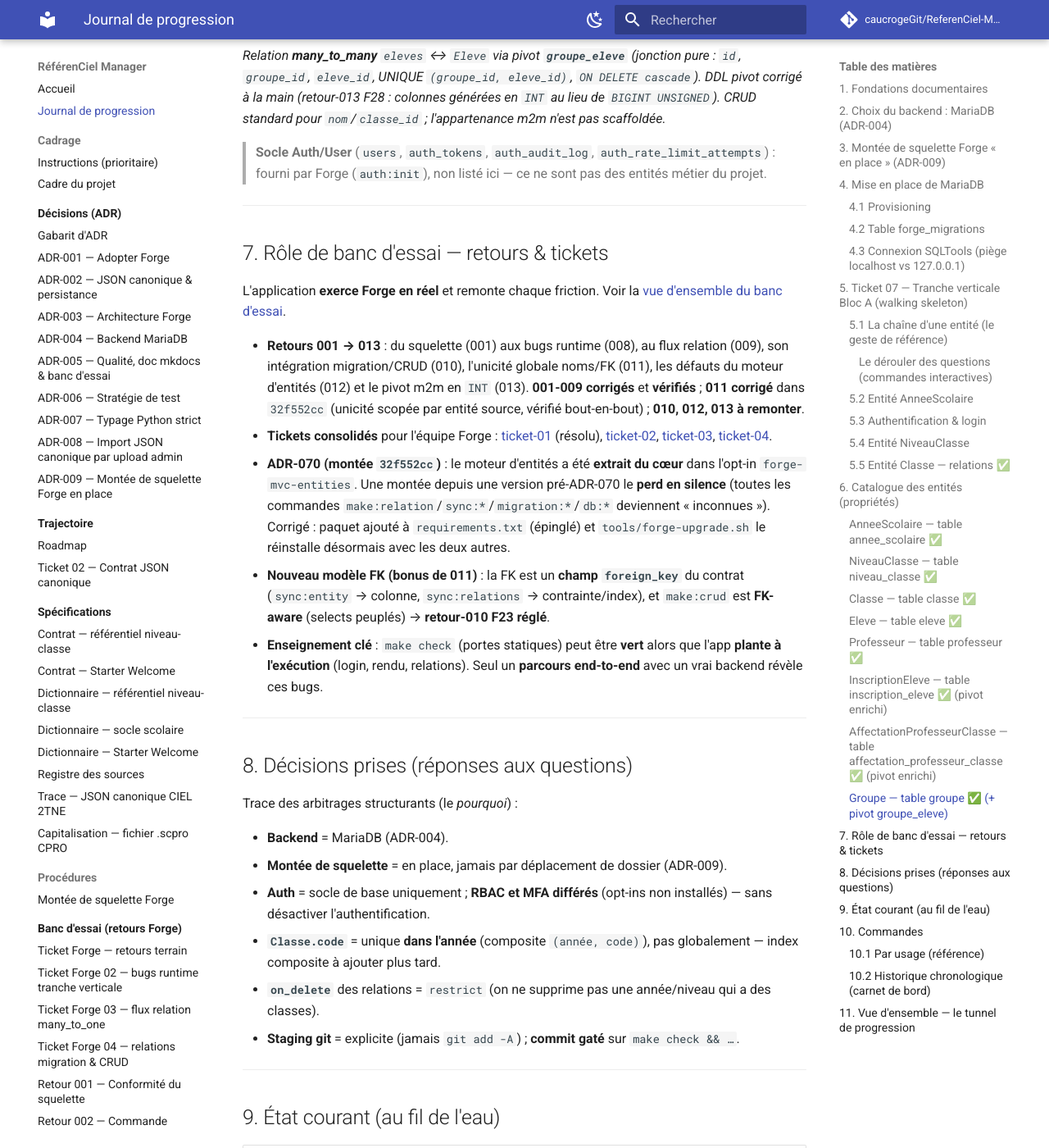
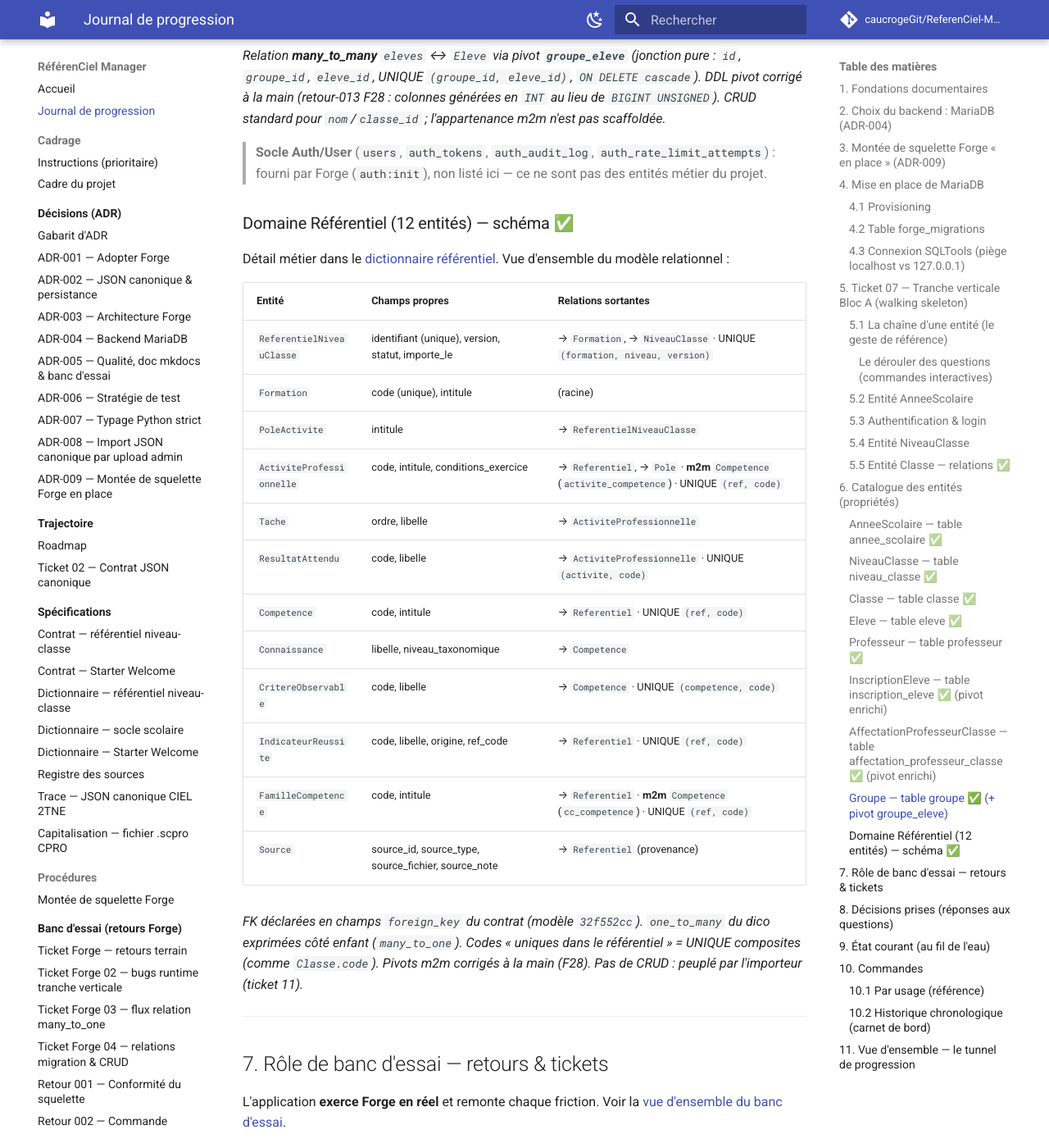
Before and after one commit to caucrogeGit/ReferenCiel-Manager, an MkDocs documentation site: the page built from docs/journal-de-progression.md, in a window 1280 px wide and 1400 px high, scrolled down 9529 px. Shown: the whole window at 82% size. Built offline with MkDocs 1.6.1 and Material for MkDocs 9.7.7, drawn with Linux system fonts in a browser that asks for light colours; comment, search, counter and statistics services are not loaded; some of the changed text lies outside the part shown.

Commit message:
docs(journal): phase ⑤ Référentiel — schéma (09-10) fait, catalogue + tunnel à jour
Domaine référentiel (12 entités) ajouté au catalogue §6 (résumé du modèle relationnel),
§9 état (20 entités, schéma en base), §10.2 historique (⑭), tunnel §11 (phase ⑤ en
cours : schéma ✅, importeur ticket 11 restant).

Co-Authored-By: Claude Opus 4.8 (1M context) <noreply@anthropic.com>

````diff
--- a/docs/journal-de-progression.md
+++ b/docs/journal-de-progression.md
@@ -390,6 +390,31 @@ scaffoldée.*
 > `auth_rate_limit_attempts`) : fourni par Forge (`auth:init`), non listé ici — ce
 > ne sont pas des entités métier du projet.
 
+### Domaine Référentiel (12 entités) — schéma ✅
+
+Détail métier dans le [dictionnaire référentiel](specs/data-dictionary/dictionnaire-referentiel-niveau-classe.md).
+Vue d'ensemble du modèle relationnel :
+
+| Entité | Champs propres | Relations sortantes |
+|---|---|---|
+| `ReferentielNiveauClasse` | identifiant (unique), version, statut, importe_le | → `Formation`, → `NiveauClasse` · UNIQUE `(formation, niveau, version)` |
+| `Formation` | code (unique), intitule | (racine) |
+| `PoleActivite` | intitule | → `ReferentielNiveauClasse` |
+| `ActiviteProfessionnelle` | code, intitule, conditions_exercice | → `Referentiel`, → `Pole` · **m2m** `Competence` (`activite_competence`) · UNIQUE `(ref, code)` |
+| `Tache` | ordre, libelle | → `ActiviteProfessionnelle` |
+| `ResultatAttendu` | code, libelle | → `ActiviteProfessionnelle` · UNIQUE `(activite, code)` |
+| `Competence` | code, intitule | → `Referentiel` · UNIQUE `(ref, code)` |
+| `Connaissance` | libelle, niveau_taxonomique | → `Competence` |
+| `CritereObservable` | code, libelle | → `Competence` · UNIQUE `(competence, code)` |
+| `IndicateurReussite` | code, libelle, origine, ref_code | → `Referentiel` · UNIQUE `(ref, code)` |
+| `FamilleCompetence` | code, intitule | → `Referentiel` · **m2m** `Competence` (`cc_competence`) · UNIQUE `(ref, code)` |
+| `Source` | source_id, source_type, source_fichier, source_note | → `Referentiel` (provenance) |
+
+*FK déclarées en champs `foreign_key` du contrat (modèle `32f552cc`). `one_to_many` du dico
+exprimées côté enfant (`many_to_one`). Codes « uniques dans le référentiel » = UNIQUE
+composites (comme `Classe.code`). Pivots m2m corrigés à la main (F28). Pas de CRUD :
+peuplé par l'importeur (ticket 11).*
+
 ---
 
 ## 7. Rôle de banc d'essai — retours & tickets
@@ -445,16 +470,16 @@ Trace des arbitrages structurants (le *pourquoi*) :
 | `forge-mvc` | `32f552cc` (correctifs retours 001-011) + opt-in **`forge-mvc-entities`** `32f552cc` (moteur de données, ADR-070) |
 | Tables en base | `annee_scolaire`, `niveau_classe`, `classe` (+2 FK), `eleve`, `professeur`, `inscription_eleve` (+3 FK, UNIQUE), `affectation_professeur_classe` (+3 FK, UNIQUE), `groupe` (+1 FK), `groupe_eleve` (pivot m2m), `users`, `auth_*`, `forge_migrations` |
 | **Bloc A — terminé ✅ (8/8)** | `AnneeScolaire`, `NiveauClasse`, `Classe`, `Eleve`, `Professeur`, `InscriptionEleve`, `AffectationProfesseurClasse`, `Groupe` |
-| Relations | 3 `many_to_one` simples (Classe) + 2 pivots enrichis (Inscription, Affectation) + 1 `many_to_many` (Groupe↔Eleve, pivot `groupe_eleve`) |
+| **⑤ Référentiel — schéma ✅ (tickets 09-10)** | 12 entités (`Formation`, `ReferentielNiveauClasse`, `PoleActivite`, `ActiviteProfessionnelle`, `Tache`, `ResultatAttendu`, `Competence`, `Connaissance`, `CritereObservable`, `IndicateurReussite`, `FamilleCompetence`, `Source`) + `NiveauClasse` réutilisée. Migration `create_referentiel` (14 tables, 13 FK, 7 UNIQUE composites, 2 pivots m2m) appliquée |
+| Total entités | **20** en base (8 socle + 12 référentiel). `make check` vert |
+| Relations | socle : 3 m2o + 2 pivots enrichis + 1 m2m · référentiel : 13 m2o + 2 m2m (`activite_competence`, `cc_competence`) |
+| ⬜ Référentiel — ticket 11 | **Importeur JSON canonique → base** (upload admin, ADR-008) — **à concevoir** (code applicatif, pas un générateur) |
 | Auth | opérationnelle (login prof, RBAC/MFA différés) |
-| Qualité | `make check` vert (5 portes, 12 tests) |
 
-> Prochaine étape : **Bloc A bouclé (8/8)**. Passer à la phase **⑤ Référentiel**
-> (tickets 09–11, cf. roadmap et tunnel §11). Défauts résiduels remontés à Forge :
-> retour-010 (relations dans `migration:make`, partiel), retour-012 (F26 faux positif
-> `entity:validate`, F27 split SQL apostrophe), retour-013 (F28 pivot m2m en `INT`).
-> Piste UX : gérer l'appartenance `groupe_eleve` (attach/detach) — non scaffoldée (m2m
-> pur, hors `make:pivot-crud` qui exige des attributs de pivot).
+> Prochaine étape : **ticket 11 — importeur** du JSON canonique référentiel vers la base
+> (upload admin, ADR-008 ; validation schéma, insertion ordonnée, résolution des liens
+> m2m, provenance). Décision d'architecture à cadrer avec le porteur. Défauts Forge
+> remontés : retour-010 (F22 partiel), retour-012 (F26/F27), retour-013 (F28).
 
 ---
 
@@ -625,6 +650,21 @@ forge migration:make create_groupe --from-entity Groupe
 forge migration:apply && forge make:crud Groupe
 ```
 
+**⑭ Schéma Référentiel ✅ (phase ⑤, tickets 09-10 — 12 entités d'un coup)**
+
+```bash
+forge make:entity …             # ×12 (Formation, ReferentielNiveauClasse, Pole,
+#                                 Activite, Tache, Resultat, Competence, Connaissance,
+#                                 Critere, Indicateur, FamilleCompetence, Source)
+forge make:relation             # ×15 : 13 many_to_one + 2 many_to_many
+forge sync:entity … ; forge sync:relations
+forge migration:make create_referentiel   # squelette ; corps assemblé (tools scratch) :
+#   12 CREATE TABLE (entités) + FK référentiel (relations.sql) + 7 UNIQUE composites
+#   + 2 pivots m2m corrigés F28 (INT → BIGINT UNSIGNED + ENGINE) ; commentaires ASCII (F27)
+forge migration:apply           # → 14 tables (20 entités au total)
+#   pas de make:crud : le référentiel est peuplé par l'importeur (ticket 11)
+```
+
 ---
 
 ## 11. Vue d'ensemble — le tunnel de progression
@@ -640,7 +680,7 @@ flowchart TD
     B["② Sources et JSON canonique ✅<br/>(tickets 01–04, 02b–04b)"]
     C["③ Dictionnaires de données ✅<br/>(05 socle · 08 référentiel · 13b starter)"]
     D["④ BLOC A · Socle scolaire ✅ — ticket 07<br/>AnneeScolaire · NiveauClasse · Classe · Eleve · Professeur<br/>Inscription · Affectation · Groupe (+ m2m) — 8/8"]
-    E["⑤ Référentiel ◀ ICI ⬜ (09–11)"]
+    E["⑤ Référentiel ◀ ICI — schéma ✅ (09-10)<br/>12 entités + 15 relations en base<br/>⬜ importeur JSON (11)"]
     F["⑥ Scénario ⬜ (12–13)"]
     G["⑦ Starter ⬜ (14)"]
     H["⑧ Parcours ⬜ (15–16)"]
@@ -654,6 +694,6 @@ flowchart TD
     class F,G,H,I todo
 ```
 
-> **Où on en est** : phases ①–④ faites — **Bloc A terminé (8/8)** : les 8 entités du
-> socle scolaire sont en base avec toutes leurs relations (3 `many_to_one`, 2 pivots
-> enrichis, 1 `many_to_many`). Prochaine phase : **⑤ Référentiel** (tickets 09–11).
+> **Où on en est** : phases ①–④ faites — **Bloc A terminé (8/8)**. Phase **⑤ Référentiel
+> en cours** : le **schéma est en base** (tickets 09-10 : 12 entités + 15 relations, 20
+> entités au total). Reste le **ticket 11 — importeur JSON canonique** (upload admin).
````
